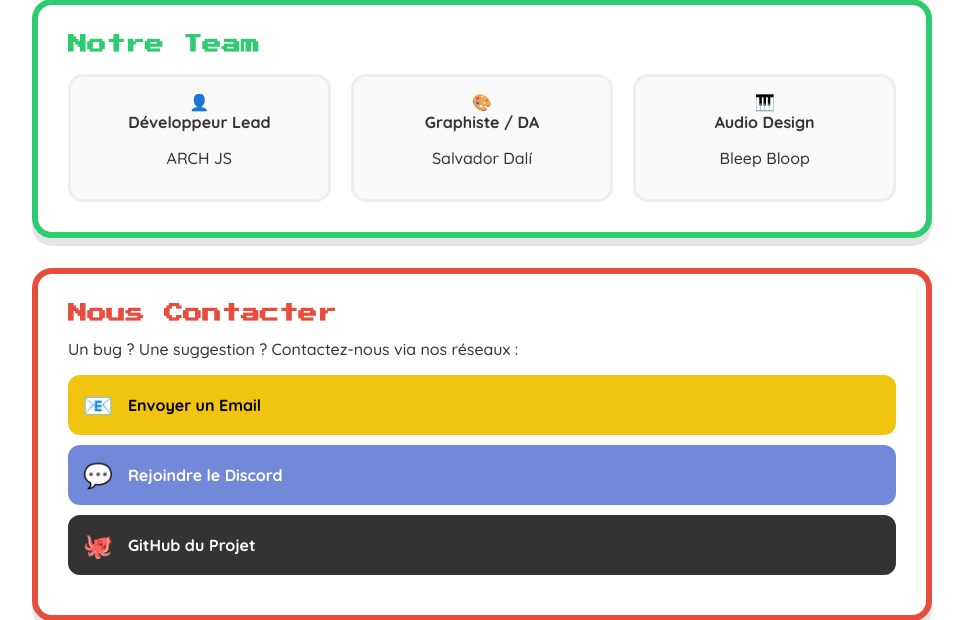
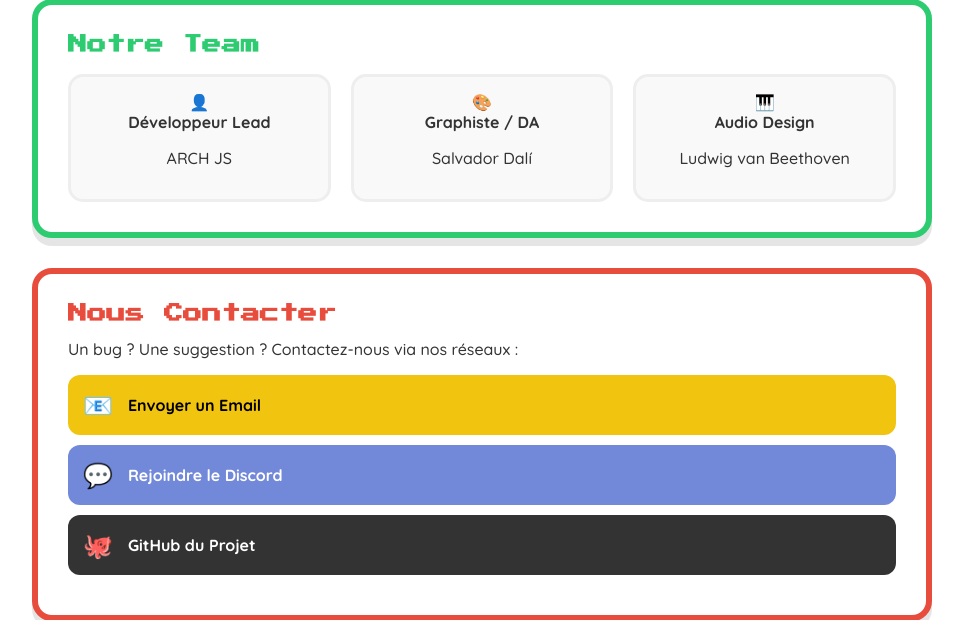
Before and after one commit to hugo4567/arch-js, a PHP site: page /info.php in a window 1280 px wide. Shown: the part 334-954 px from the top of the page, without its empty margins (158-1121 px from the left). Run offline with PHP 8.4, Linux system fonts and the light colour scheme.

Commit message:
Auto-save: /etc/systemd/system-8320b7602ea74a8d80bbe8b323cb5d83-/run/credentials/git-auto-commit.service chqbrebqs::/var/lib

```diff
--- a/info.php
+++ b/info.php
@@ -5,7 +5,7 @@ session_start();
 <html lang="fr">
 <head>
     <meta charset="utf-8">
-    <title>Infos & Contact - PIXEL BLASTER</title>
+    <title>Infos & Contact</title>
     <link rel="stylesheet" href="style.css">
 </head>
 <body class="page-info">
@@ -36,7 +36,7 @@ session_start();
                 <div class="member-card">
                     <div class="member-avatar">🎹</div>
                     <strong>Audio Design</strong>
-                    <p>Bleep Bloop</p>
+                    <p>Ludwig van Beethoven</p>
                 </div>
             </div>
         </section>
```
